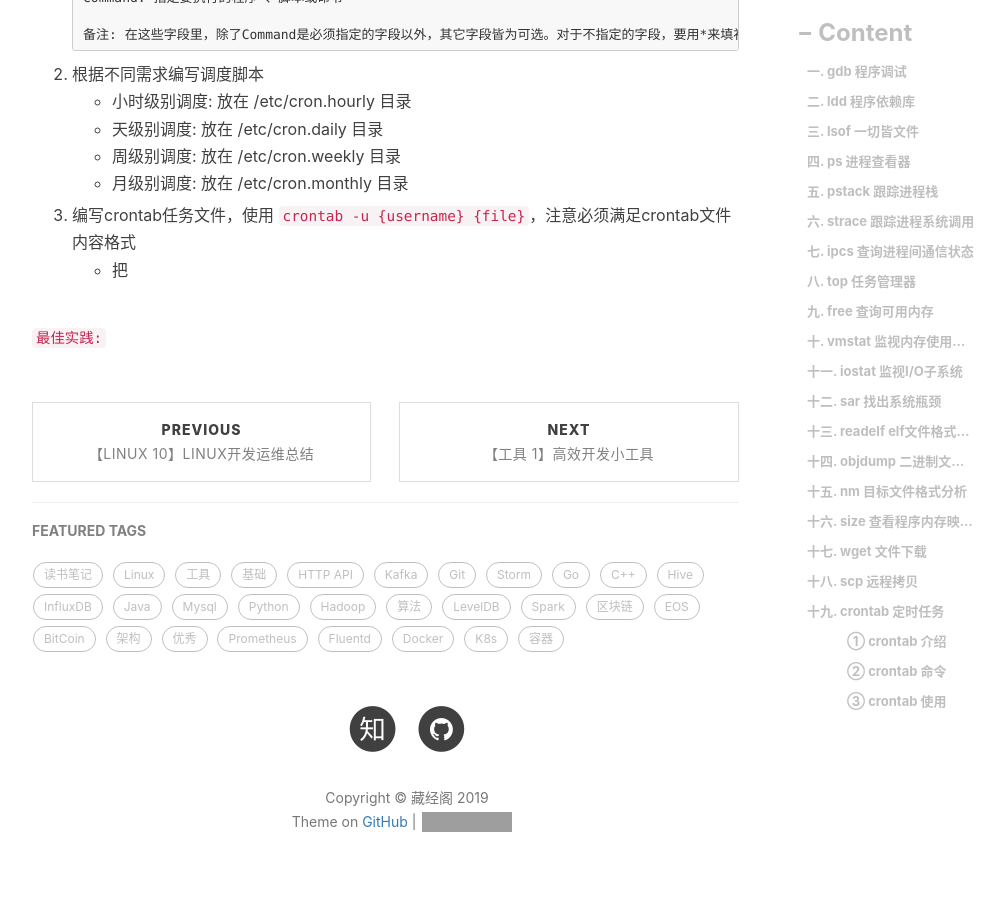
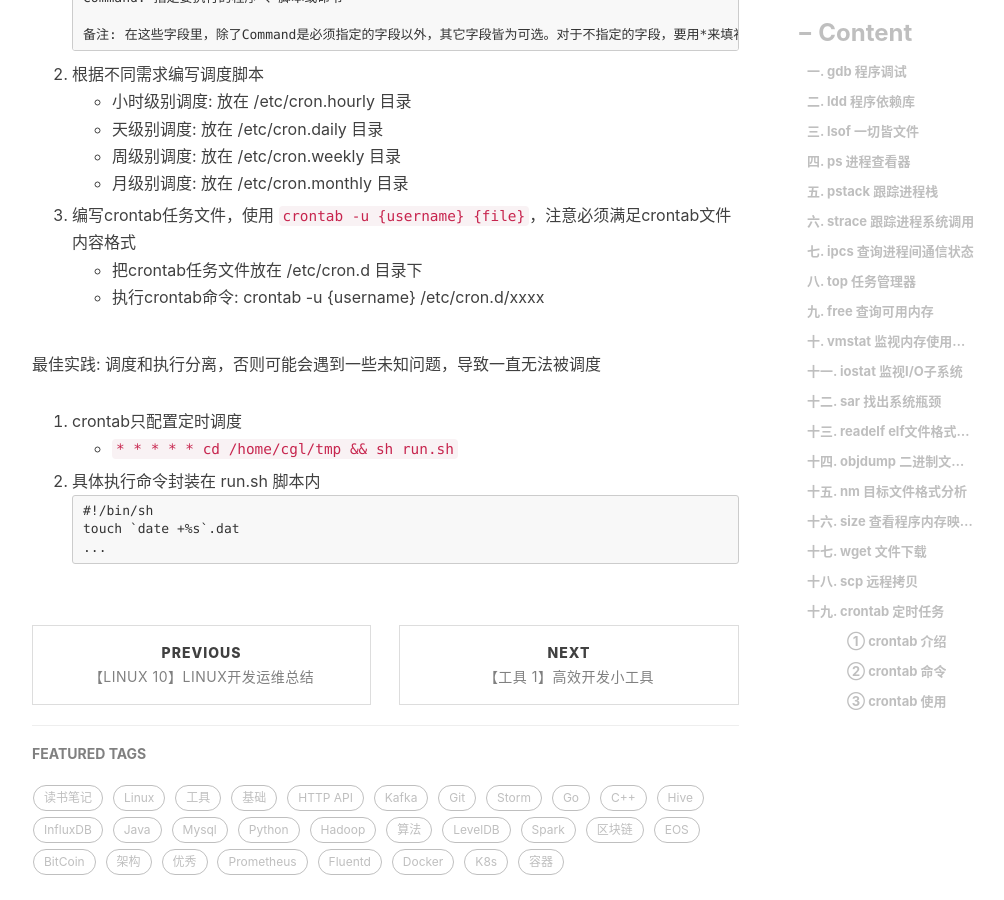
Before and after one commit to engru/chenguolin.github.io, a Jekyll site: the page built from _posts/2016-09-27-【Linux-11】Linux最常用运维工具.md, in a window 1280 px wide and 900 px high, scrolled down 3828 px. Shown: the whole window, without its empty margins (233-1237 px from the left). Built offline with Jekyll 4.4.1, drawn with Linux system fonts in a browser that asks for light colours; nearby versions of some CDN libraries; comment, search, counter and statistics services are not loaded; grey boxes are pictures that could not be loaded.

Commit message:
Update 2016-09-27-【Linux-11】Linux最常用运维工具.md

````diff
--- a/_posts/2016-09-27-【Linux-11】Linux最常用运维工具.md
+++ b/_posts/2016-09-27-【Linux-11】Linux最常用运维工具.md
@@ -112,6 +112,15 @@ tags:         #标签
    + 周级别调度: 放在 /etc/cron.weekly 目录
    + 月级别调度: 放在 /etc/cron.monthly 目录
 3. 编写crontab任务文件，使用 `crontab -u {username} {file}`，注意必须满足crontab文件内容格式
-   + 把
+   + 把crontab任务文件放在 /etc/cron.d 目录下
+   + 执行crontab命令: crontab -u {username} /etc/cron.d/xxxx
 
-`最佳实践: `
+最佳实践: 调度和执行分离，否则可能会遇到一些未知问题，导致一直无法被调度
+1. crontab只配置定时调度
+   + `* * * * * cd /home/cgl/tmp && sh run.sh`
+2. 具体执行命令封装在 run.sh 脚本内
+   ```
+   #!/bin/sh
+   touch `date +%s`.dat
+   ...
+   ```
````
